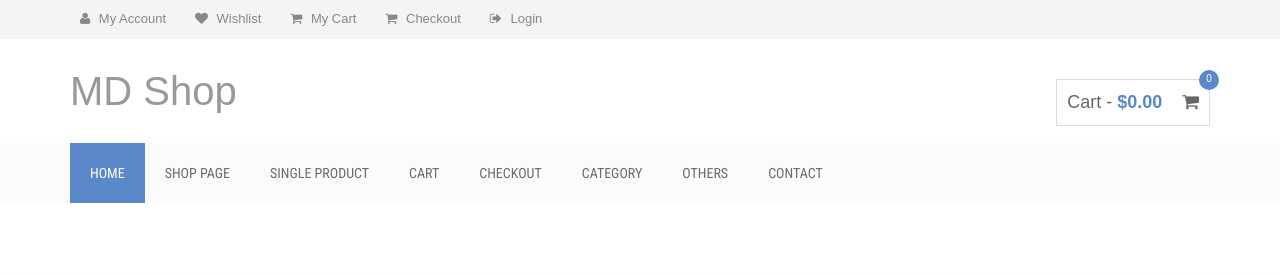
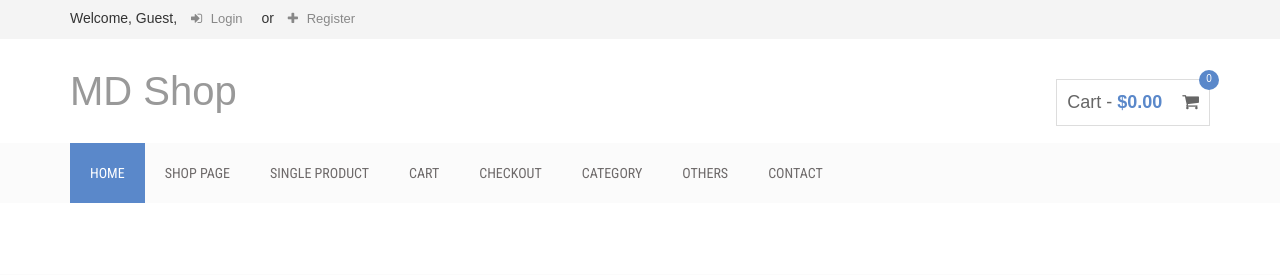
Before and after one commit to dimaldim/SoftUni-Symfony-Project, a Symfony app: template templates/shop/home/index.html.twig in a window 1280 px wide. Shown: the top 275 px of the page. Run offline with Twig, Linux system fonts and the light colour scheme; the template is opened without the code that fills it, so the values that code supplies are empty; some libraries are stand-ins or nearby versions.

Commit message:
Change header menu

```diff
--- a/templates/shop/header_menu.html.twig
+++ b/templates/shop/header_menu.html.twig
@@ -1,14 +1,17 @@
 <div class="col-md-8">
     <div class="user-menu">
         <ul>
+            {% if not app.user %}
+                <li>Welcome, Guest,</li>
+                <li><a href="{{ path('app_login') }}"><i class="fa fa-sign-in"></i> Login</a></li>
+                <li>or</li>
+                <li><a href="{{ path('app_register') }}"><i class="fa fa-plus"></i> Register</a></li>
+            {% else %}
             <li><a href="#"><i class="fa fa-user"></i> My Account</a></li>
             <li><a href="#"><i class="fa fa-heart"></i> Wishlist</a></li>
             <li><a href="#"><i class="fa fa-shopping-cart"></i> My Cart</a></li>
             <li><a href="#"><i class="fa fa-shopping-cart"></i> Checkout</a></li>
-            {% if app.user %}
-                <li><a href="{{ path('app_logout') }}"><i class="fa fa-sign-in"></i> Logout</a></li>
-            {% else %}
-                <li><a href="{{ path('app_login') }}"><i class="fa fa-sign-out"></i> Login</a></li>
+            <li><a href="{{ path('app_logout') }}"><i class="fa fa-sign-out"></i> Logout</a></li>
             {% endif %}
         </ul>
     </div>
```
